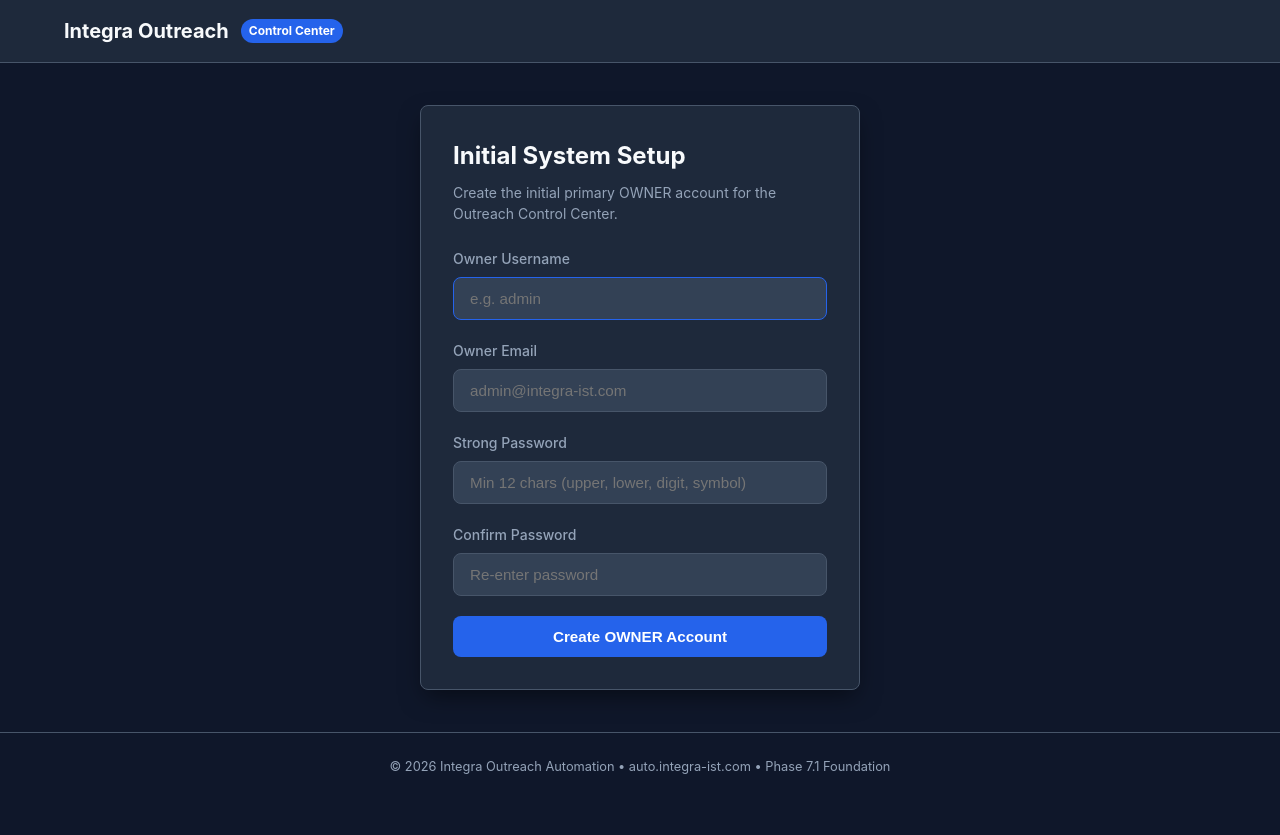
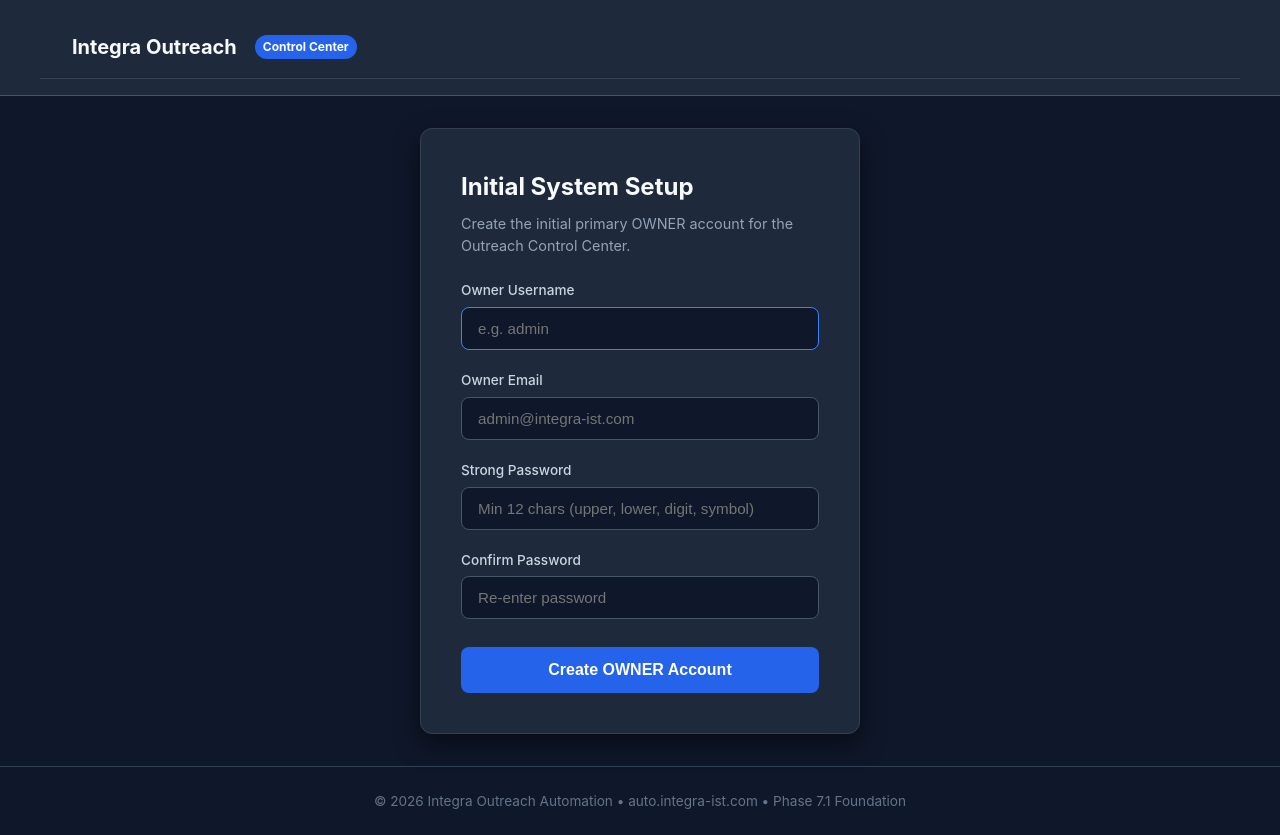
Before and after one commit to IST-EG/AUTO, a Python web app: template app/web/templates/setup.html in a window 1280 px wide. Before the commit the page ends 774 px from the top, so only its background shows below. Run offline with Jinja, Linux system fonts and the light colour scheme; the template is opened without the code that fills it, so the values that code supplies are empty.

Commit message:
Make setup page self-contained with inline CSS and native fetch

```diff
--- a/app/web/templates/setup.html
+++ b/app/web/templates/setup.html
@@ -3,6 +3,132 @@
 {% block title %}First-Run Setup &bull; Integra Outreach{% endblock %}
 
 {% block content %}
+<style>
+  body {
+    background-color: #0f172a !important;
+    color: #f8fafc !important;
+    font-family: -apple-system, BlinkMacSystemFont, "Segoe UI", Roboto, sans-serif !important;
+    margin: 0;
+    padding: 0;
+  }
+  .brand {
+    color: #f8fafc !important;
+    text-decoration: none;
+    font-weight: bold;
+  }
+  .brand .badge {
+    background: #3b82f6;
+    color: white;
+    padding: 2px 6px;
+    border-radius: 4px;
+    font-size: 0.75rem;
+    margin-left: 6px;
+  }
+  .header-content {
+    padding: 1rem 2rem;
+    border-bottom: 1px solid #334155;
+    background: #1e293b;
+  }
+  .auth-wrapper {
+    display: flex;
+    justify-content: center;
+    align-items: center;
+    min-height: 80vh;
+    padding: 2rem;
+  }
+  .auth-card {
+    background: #1e293b !important;
+    border: 1px solid #334155 !important;
+    border-radius: 12px;
+    padding: 2.5rem;
+    max-width: 440px;
+    width: 100%;
+    box-shadow: 0 10px 25px rgba(0, 0, 0, 0.5);
+  }
+  .card-title {
+    font-size: 1.5rem;
+    font-weight: 700;
+    color: #f8fafc !important;
+    margin-bottom: 0.5rem;
+  }
+  .card-subtitle {
+    font-size: 0.9rem;
+    color: #94a3b8 !important;
+    margin-bottom: 1.5rem;
+  }
+  .form-group {
+    margin-bottom: 1.25rem;
+  }
+  .form-group label {
+    display: block;
+    margin-bottom: 0.4rem;
+    font-size: 0.85rem;
+    font-weight: 500;
+    color: #cbd5e1 !important;
+  }
+  .form-group input {
+    width: 100%;
+    padding: 0.75rem 1rem;
+    border-radius: 8px;
+    background: #0f172a !important;
+    border: 1px solid #475569 !important;
+    color: #f8fafc !important;
+    font-size: 0.95rem;
+    box-sizing: border-box;
+    outline: none;
+    transition: border-color 0.2s;
+  }
+  .form-group input:focus {
+    border-color: #3b82f6 !important;
+  }
+  .btn-primary {
+    width: 100%;
+    padding: 0.85rem;
+    border-radius: 8px;
+    background: #2563eb !important;
+    color: white !important;
+    font-weight: 600;
+    font-size: 1rem;
+    border: none;
+    cursor: pointer;
+    transition: background 0.2s;
+    margin-top: 0.5rem;
+  }
+  .btn-primary:hover {
+    background: #1d4ed8 !important;
+  }
+  .btn-primary:disabled {
+    opacity: 0.6;
+    cursor: not-allowed;
+  }
+  .alert {
+    padding: 0.85rem 1rem;
+    border-radius: 8px;
+    margin-bottom: 1.25rem;
+    font-size: 0.875rem;
+    display: none;
+  }
+  .alert-error {
+    background: rgba(239, 68, 68, 0.15) !important;
+    border: 1px solid #ef4444 !important;
+    color: #fca5a5 !important;
+    display: block !important;
+  }
+  .alert-success {
+    background: rgba(16, 185, 129, 0.15) !important;
+    border: 1px solid #10b981 !important;
+    color: #6ee7b7 !important;
+    display: block !important;
+  }
+  footer {
+    text-align: center;
+    padding: 1.5rem;
+    color: #64748b !important;
+    font-size: 0.85rem;
+    border-top: 1px solid #334155;
+  }
+</style>
+
 <div class="auth-wrapper">
   <div class="card auth-card">
     <h1 class="card-title">Initial System Setup</h1>
@@ -37,26 +163,20 @@
 </div>
 
 <script>
-  // Defensive fallbacks in case client bundle is unavailable or loading
   function _hideAlert(id) {
-    if (typeof hideAlert === 'function') {
-      hideAlert(id);
-    } else {
     const el = document.getElementById(id);
-      if (el) el.style.display = 'none';
+    if (el) {
+      el.style.display = 'none';
+      el.textContent = '';
     }
   }
 
   function _showAlert(id, message, type = 'error') {
-    if (typeof showAlert === 'function') {
-      showAlert(id, message, type);
-    } else {
     const el = document.getElementById(id);
     if (el) {
       el.className = `alert alert-${type}`;
       el.textContent = message;
       el.style.display = 'block';
-      }
     }
   }
 
@@ -69,13 +189,13 @@
     const password = document.getElementById('password').value;
     const confirmPassword = document.getElementById('confirm_password').value;
 
-    if (password !== confirmPassword) {
-      _showAlert('alert-box', 'Passwords do not match.', 'error');
+    if (!username || !email || !password) {
+      _showAlert('alert-box', 'All fields are required.', 'error');
       return;
     }
 
-    if (typeof apiFetch !== 'function') {
-      _showAlert('alert-box', 'Application assets are still loading or unavailable. Please refresh the page.', 'error');
+    if (password !== confirmPassword) {
+      _showAlert('alert-box', 'Passwords do not match.', 'error');
       return;
     }
 
@@ -84,9 +204,13 @@
     btn.textContent = 'Creating Account...';
 
     try {
-      const resp = await apiFetch('/api/v1/setup/bootstrap', {
+      const resp = await fetch('/api/v1/setup/bootstrap', {
         method: 'POST',
-        body: { username, email, password }
+        headers: {
+          'Content-Type': 'application/json',
+          'Accept': 'application/json'
+        },
+        body: JSON.stringify({ username, email, password })
       });
       const data = await resp.json();
 
@@ -103,7 +227,7 @@
         btn.textContent = 'Create OWNER Account';
       }
     } catch (err) {
-      _showAlert('alert-box', 'Network error. Please try again.', 'error');
+      _showAlert('alert-box', 'Network error. Please check your connection and try again.', 'error');
       btn.disabled = false;
       btn.textContent = 'Create OWNER Account';
     }
```
Lines whose indentation alone changed are shown as unchanged.
